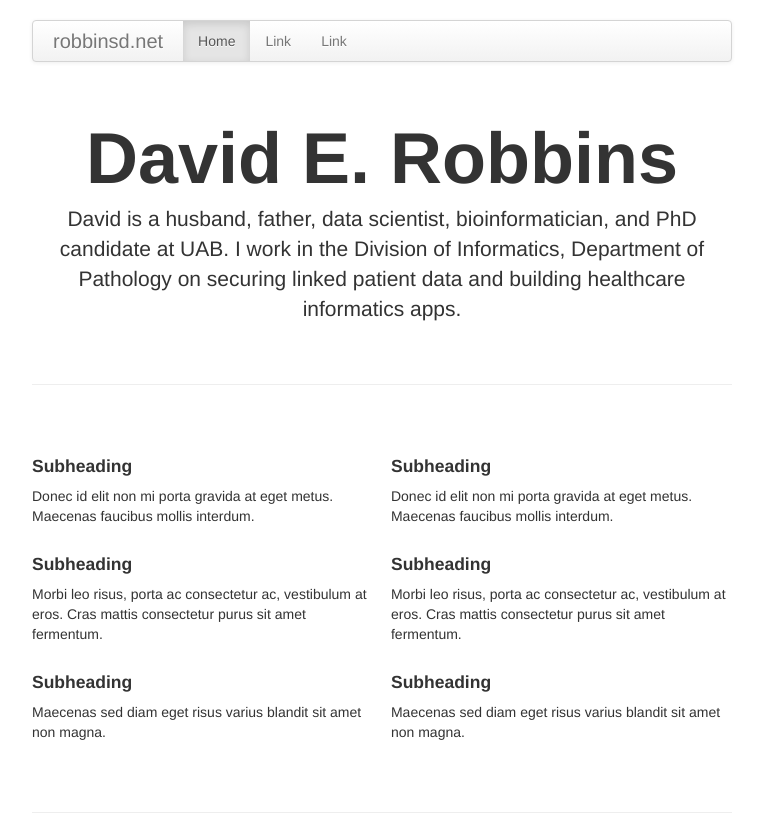
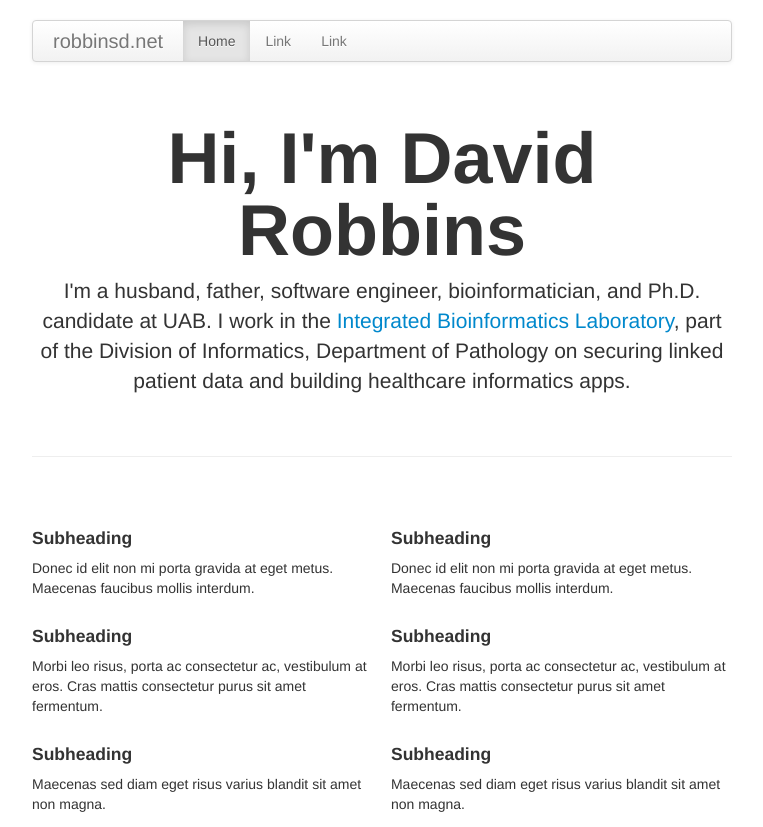
Before and after one commit to drobbins/robbinsd.net, a plain HTML site: page index.html in a window 1280 px wide. Shown: the top 827 px of the page, without its empty margins (258-1021 px from the left). Drawn offline with nearby package versions, Linux system fonts and the light colour scheme.

Commit message:
Updated blurb a little

```diff
--- a/index.html
+++ b/index.html
@@ -33,7 +33,7 @@
         <div class="navbar-inner">
           <a class="brand" href="#">robbinsd.net</a>
           <ul class="nav">
-            <li class="active"><a href="#">Home</a></li>
+            <li class="active"><a href="#top">Home</a></li>
             <li><a href="#">Link</a></li>
             <li><a href="#">Link</a></li>
           </ul>
@@ -41,8 +41,8 @@
       </div>
 
       <div class="jumbotron">
-        <h1>David E. Robbins</h1>
-        <p class="lead">David is a husband, father, data scientist, bioinformatician, and PhD candidate at UAB. I work in the Division of Informatics, Department of Pathology on securing linked patient data and building healthcare informatics apps.</p>
+        <h1>Hi, I'm David Robbins</h1>
+        <p class="lead">I'm a husband, father, software engineer, bioinformatician, and Ph.D. candidate at UAB. I work in the <a href="http://ibl.github.io/">Integrated Bioinformatics Laboratory</a>, part of the Division of Informatics, Department of Pathology on securing linked patient data and building healthcare informatics apps.</p>
       </div>
 
       <hr>
```
